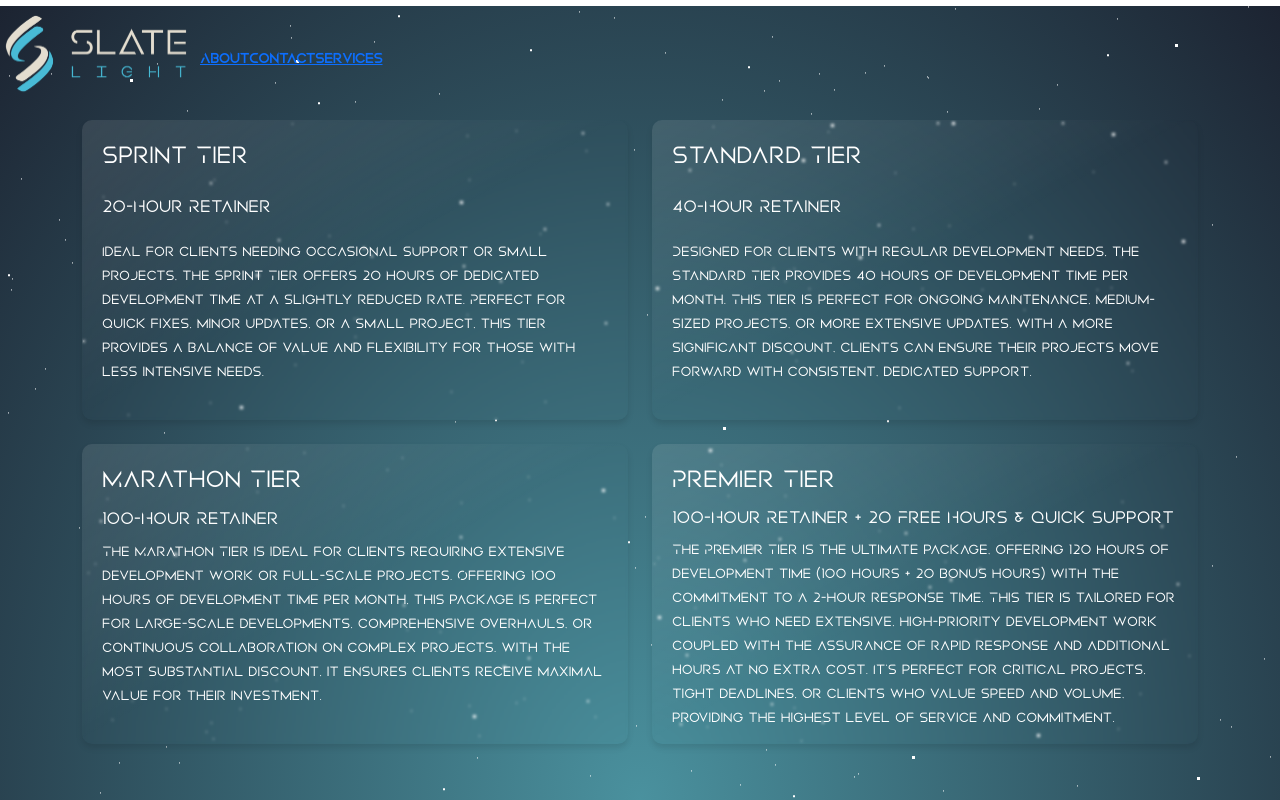
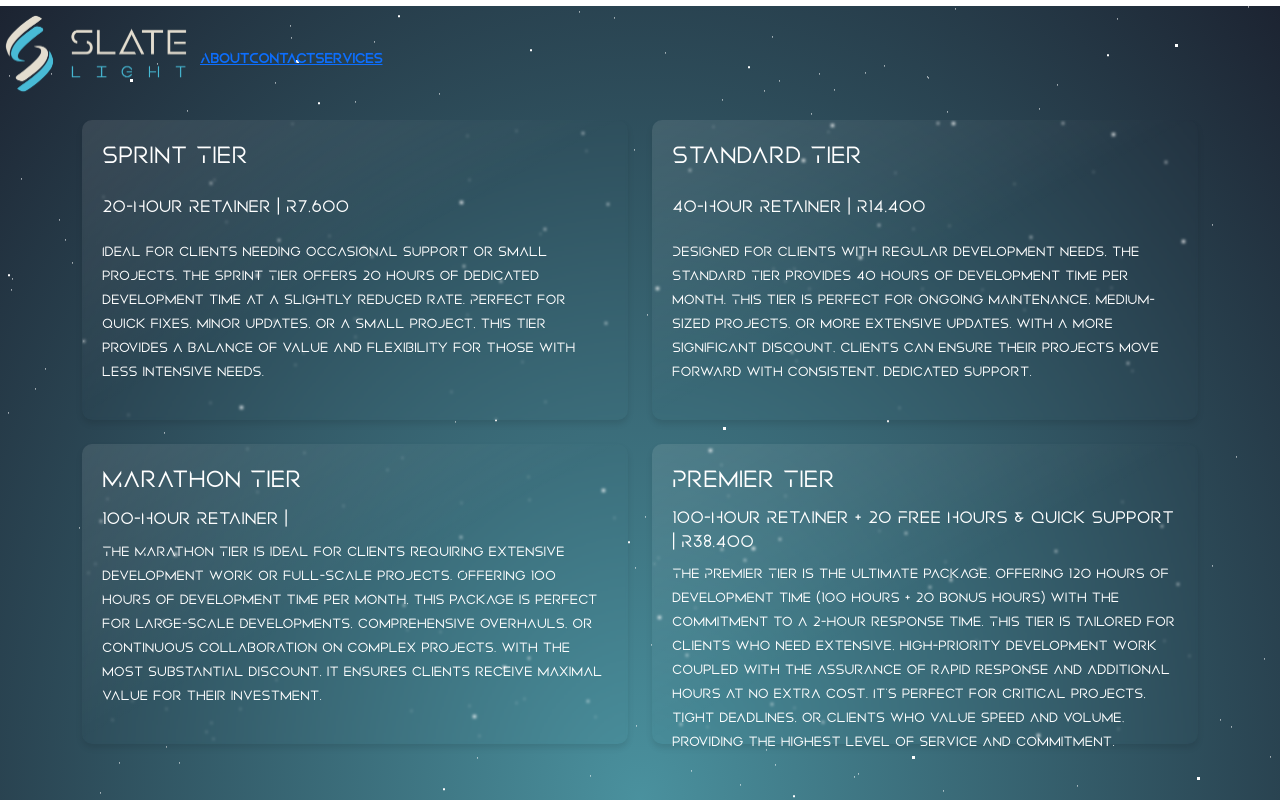
Before and after one commit to azreal1231/Slatelight-Website, a React (Vite) app: page / in a window 1280 px wide. Shown: the top 800 px of the page. Built offline with nearby package versions, Linux system fonts and the light colour scheme.

Commit message:
? minor update

```diff
--- a/src/App.jsx
+++ b/src/App.jsx
@@ -122,7 +122,7 @@ return <>
         <div className="col-sm-6" style={{ height: '300px' }}>
           <div className="retainer-card">
             <h3>Sprint Tier</h3>
-            <h5>20-Hour Retainer</h5>
+            <h5>20-Hour Retainer | <span>R7,600</span></h5>
             <p>
               Ideal for clients needing occasional support or small projects,
               the Sprint Tier offers 20 hours of dedicated development time at a slightly reduced rate.
@@ -134,7 +134,7 @@ return <>
         <div className="col-sm-6" style={{'height': '300px'}}>
           <div className="retainer-card">
             <h3>Standard Tier</h3>
-            <h5>40-Hour Retainer</h5>
+            <h5>40-Hour Retainer | <span>R14,400</span></h5>
             <p>
               Designed for clients with regular development needs,
               the Standard Tier provides 40 hours of development time per month.
@@ -148,7 +148,7 @@ return <>
         <div className="col-sm-6" style={{'height': '300px'}}>
           <div className="retainer-card">
             <h3>Marathon Tier</h3>
-            <h5>100-Hour Retainer </h5>
+            <h5>100-Hour Retainer | <span></span> </h5>
             <p>
               The Marathon Tier is ideal for clients requiring extensive development work or full-scale projects.
               Offering 100 hours of development time per month,
@@ -161,7 +161,7 @@ return <>
         <div className="col-sm-6" style={{'height': '300px'}}>
           <div className="retainer-card">
             <h3>Premier Tier</h3>
-            <h5>100-Hour Retainer + 20 Free Hours & Quick Support </h5>
+            <h5>100-Hour Retainer + 20 Free Hours & Quick Support | <span>R38,400</span></h5>
             <p>
               The Premier Tier is the ultimate package,
               offering 120 hours of development time (100 hours + 20 bonus hours) with the commitment to a 2-hour response time.
@@ -176,21 +176,21 @@ return <>
         <div className="col-sm-3" style={{ height: '200px' }}>
           <div className="addons-card">
             <h3>Boost Tier</h3>
-            <h5>5-Hour Add-On</h5>
+            <h5>5-Hour Add-On | <span>R1,750</span></h5>
             <p> Quick 5-hour boost for small tasks or final touches.</p>
           </div>
         </div>
         <div className="col-sm-3" style={{'height': '200px'}}>
           <div className="addons-card">
             <h3>Surge Tier</h3>
-            <h5>10-Hour Add-On</h5>
+            <h5>10-Hour Add-On | <span>R3,675</span></h5>
             <p>10 extra hours for intermediate project extensions.</p>
           </div>
         </div>
         <div className="col-sm-3" style={{'height': '200px'}}>
           <div className="addons-card">
             <h3>Momentum Tier</h3>
-            <h5>15-Hour Add-On </h5>
+            <h5>15-Hour Add-On | <span>R5,775</span></h5>
             <p>15-hour top-up for significant project expansions.</p>
           </div>
         </div>
@@ -212,22 +212,6 @@ return <>
         </div>
       </section>
     </div>
-    <div className="container test-white">
-    <section>
-      <div className="row d-flex justify-content-center mt-4">
-        <div className="col-lg-8">
-          <p className='text-white'>
-            Please note that all retainer and add-on hour tiers cover a range of services including development work, support, and meetings.
-            The hours purchased within any tier are cumulative and account for the total time spent on all project-related activities,
-            encompassing coding, troubleshooting, as well as consultation and strategy meetings.
-            We strive to use this time efficiently to maximize the value and progress of your project.
-            It is our policy to maintain transparency and open communication about the allocation of hours to ensure mutual understanding and satisfaction.
-            For any specific questions or concerns about how hours are allocated, please feel free to contact us directly.
-          </p>
-        </div>
-      </div>
-    </section>
-    </div>
   </div>
 </>
 
```
Lines whose indentation alone changed are shown as unchanged.
